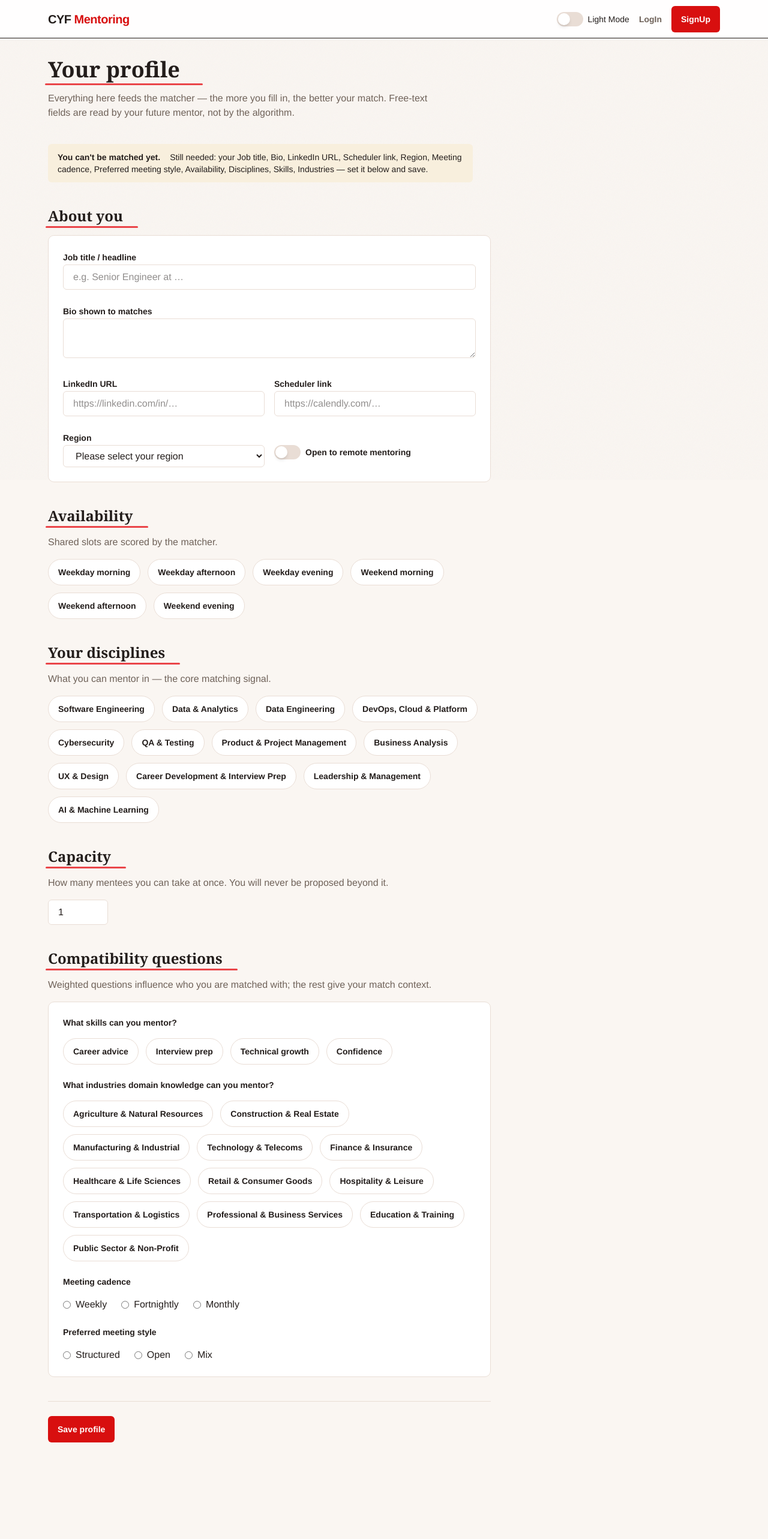
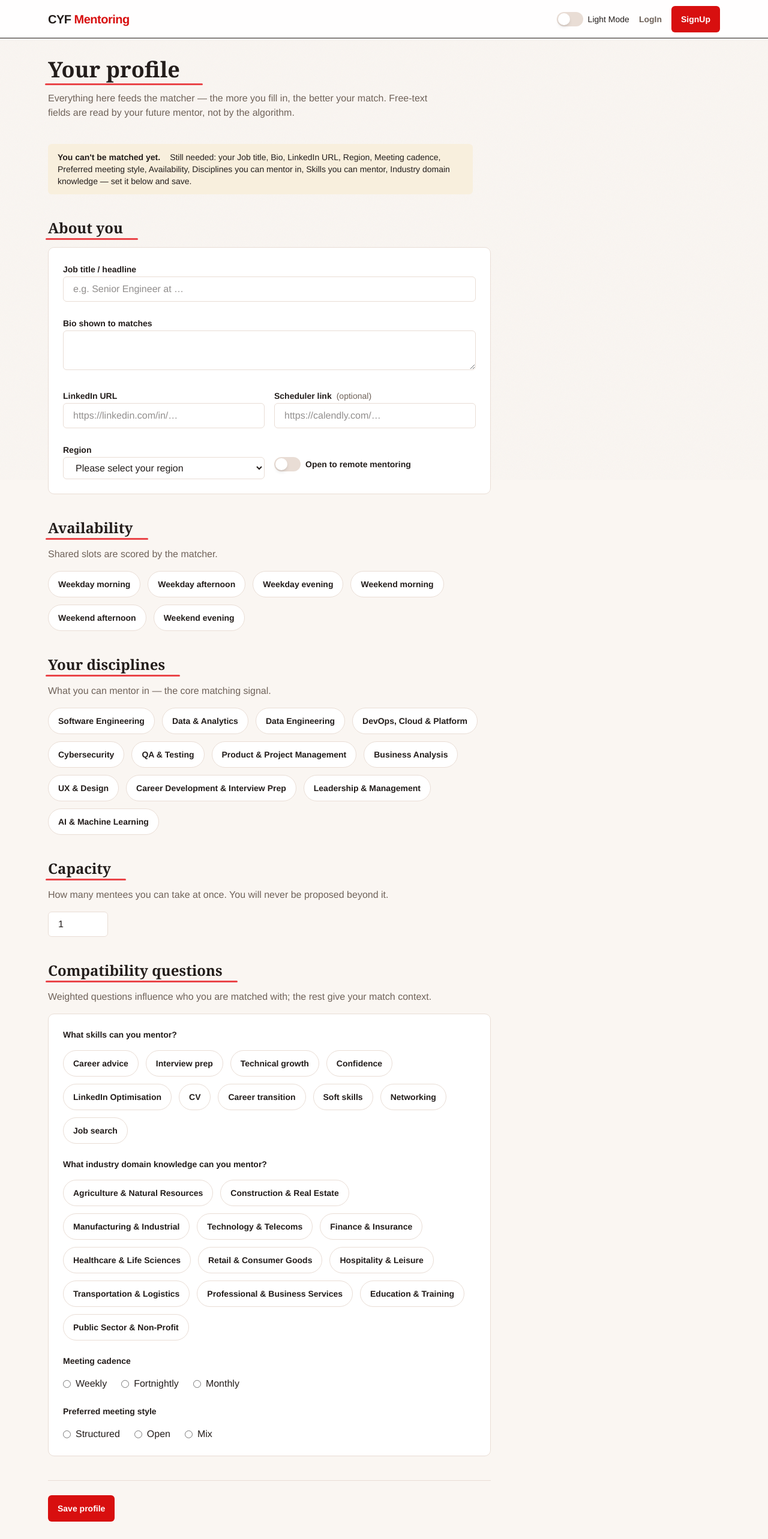
Before and after one commit to Zobeir-Rigi/Career-Mentors-Matching, a React (Vite) app in the folder client/: page /mentor/profile in a window 1280 px wide. Shown: the top 2566 px of the page at 60% size. Before the commit the page ends 2497 px from the top, so only its background shows below. Built offline with nearby package versions, Linux system fonts and the light colour scheme.

Commit message:
implemented logic for mentor profile

```diff
--- /dev/null
+++ b/client/src/components/ui/RadioGroup.tsx
@@ -0,0 +1,30 @@
+interface RadioGroupProps {
+  name: string;
+  options: string[];
+  value: string;
+  onChange: (value: string) => void;
+}
+
+export function RadioGroup({
+  name,
+  options,
+  value,
+  onChange,
+}: RadioGroupProps) {
+  return (
+    <div className="flex flex-wrap gap-6">
+      {options.map((option) => (
+        <label key={option} className="flex items-center gap-2">
+          <input
+            type="radio"
+            name={name}
+            value={option}
+            checked={value === option}
+            onChange={() => onChange(option)}
+          />
+          {option}
+        </label>
+      ))}
+    </div>
+  );
+}
--- a/client/src/ProfileOptions.tsx
+++ b/client/src/lib/ProfileOptions.tsx
@@ -42,6 +42,12 @@ export const mentorshipOptions = [
   "Interview prep",
   "Technical growth",
   "Confidence",
+  "LinkedIn Optimisation",
+  "CV",
+  "Career transition",
+  "Soft skills",
+  "Networking",
+  "Job search",
 ];
 
 export const cadenceOptions = ["Weekly", "Fortnightly", "Monthly"];
--- a/client/src/lib/context/MentorProfileContext.ts
+++ b/client/src/lib/context/ProfileContext.ts
@@ -1,6 +1,9 @@
 import { createContext, useContext } from "react";
 
-interface MentorProfileContextType {
+type UserRole = "mentor" | "mentee";
+interface ProfileContextType {
+  role: UserRole;
+
   // About you
   jobTitle: string;
   setJobTitle: (val: string) => void;
@@ -50,7 +53,7 @@ interface MentorProfileContextType {
 }
 
 export const MentorProfileContext = createContext<
-  MentorProfileContextType | undefined
+  ProfileContextType | undefined
 >(undefined);
 
 export function useProfile() {
--- a/client/src/lib/context/MentorProfileProvider.tsx
+++ b/client/src/lib/context/ProfileProvider.tsx
@@ -1,8 +1,13 @@
-import { useState, type ReactNode } from "react";
-import { MentorProfileContext } from "./MentorProfileContext";
+import { useState } from "react";
+import { MentorProfileContext } from "./ProfileContext";
 import { useToggleSet } from "../hooks/useToggleSet";
 
-export function ProfileProvider({ children }: { children: ReactNode }) {
+interface ProfileProviderProps {
+  role: "mentor" | "mentee";
+  children: React.ReactNode;
+}
+
+export function ProfileProvider({ role, children }: ProfileProviderProps) {
   const [jobTitle, setJobTitle] = useState("");
   const [bio, setBio] = useState("");
   const [linkedInUrl, setLinkedInUrl] = useState("");
@@ -19,6 +24,7 @@ export function ProfileProvider({ children }: { children: ReactNode }) {
   const [meetingStructure, setMeetingStructure] = useState("");
 
   const value = {
+    role,
     jobTitle,
     setJobTitle,
     bio,
--- /dev/null
+++ b/client/src/lib/profileValidation.ts
@@ -0,0 +1,48 @@
+type UserRole = "mentor" | "mentee";
+
+export function getFieldLabels(role: UserRole): Record<string, string> {
+  return {
+    jobTitle: "Job title",
+    bio: "Bio",
+    linkedInUrl: "LinkedIn URL",
+    scheduleUrl: "Schedule URL",
+    region: "Region",
+    capacity: "Capacity",
+    meetingCadence: "Meeting cadence",
+    meetingStructure: "Preferred meeting style",
+    availability: "Availability",
+    disciplines:
+      role === "mentor"
+        ? "Disciplines you can mentor in"
+        : "Disciplines you want to learn in",
+    skills:
+      role === "mentor" ? "Skills you can mentor" : "Skills you want to learn",
+    industries:
+      role === "mentor" ? "Industry domain knowledge" : "Target industries",
+  };
+}
+
+export function checkEmptyFields(
+  role: UserRole,
+  profileData: Record<string, unknown>,
+): string[] {
+  const FIELD_LABELS = getFieldLabels(role);
+  const OPTIONAL_FIELDS = new Set(["scheduleUrl"]);
+  return Object.entries(profileData).reduce((acc, [key, value]) => {
+    if (OPTIONAL_FIELDS.has(key)) return acc;
+    if (typeof value === "string") {
+      if (value.trim() === "") {
+        acc.push(FIELD_LABELS[key] || key);
+      }
+    } else if (typeof value === "number") {
+      if (value <= 0) {
+        acc.push(FIELD_LABELS[key] || key);
+      }
+    } else if (Array.isArray(value)) {
+      if (value.length === 0) {
+        acc.push(FIELD_LABELS[key] || key);
+      }
+    }
+    return acc;
+  }, [] as string[]);
+}
--- a/client/src/main.tsx
+++ b/client/src/main.tsx
@@ -9,7 +9,7 @@ import "./index.css";
 
 import { Landing } from "../src/pages/Landing";
 import { MenteeProfile } from "./pages/MenteeProfile";
-import { ProfileProvider } from "./lib/context/MentorProfileProvider";
+import { ProfileProvider } from "./lib/context/ProfileProvider";
 import { MentorProfile } from "./pages/MentorProfile";
 
 ReactDOM.createRoot(document.getElementById("root")!).render(
@@ -21,7 +21,7 @@ ReactDOM.createRoot(document.getElementById("root")!).render(
         <Route
           path="/mentor/profile"
           element={
-            <ProfileProvider>
+            <ProfileProvider role="mentor">
               <MentorProfile />
             </ProfileProvider>
           }
--- a/client/src/pages/MenteeProfile.tsx
+++ b/client/src/pages/MenteeProfile.tsx
@@ -10,7 +10,7 @@ import {
   mentorshipOptions,
   cadenceOptions,
   mentoringStyleOptions,
-} from "../ProfileOptions";
+} from "../lib/ProfileOptions";
 import { Input } from "../components/ui/Input";
 import { FormField } from "../components/ui/FormField";
 import { Textarea } from "../components/ui/Textarea";
@@ -235,7 +235,7 @@ export function MenteeProfile() {
               <label className="text-sm font-semibold">
                 Preferred mentoring style
               </label>
-              <div className="flex flex-wrap gap-6 pt-4" >
+              <div className="flex flex-wrap gap-6 pt-4">
                 {mentoringStyleOptions.map((option) => (
                   <label key={option} className="flex items-center gap-2">
                     <input
@@ -249,7 +249,6 @@ export function MenteeProfile() {
                   </label>
                 ))}
               </div>
-
             </div>
           </Card>
         </section>
--- a/client/src/pages/MentorProfile.tsx
+++ b/client/src/pages/MentorProfile.tsx
@@ -10,7 +10,7 @@ import {
   mentoringStyleOptions,
   industryOptions,
   regionOptions,
-} from "../ProfileOptions";
+} from "../lib/ProfileOptions";
 import { Input } from "../components/ui/Input";
 import { FormField } from "../components/ui/FormField";
 import { Textarea } from "../components/ui/Textarea";
@@ -18,12 +18,15 @@ import { PageTitle } from "../components/ui/PageTitle";
 import { SectionHead } from "../components/ui/SectionHead";
 import { OptionsDisplay } from "../components/ui/OptionsDisplay";
 
-import { useProfile } from "../lib/context/MentorProfileContext";
+import { useProfile } from "../lib/context/ProfileContext";
 import { QuestionLabel } from "../components/ui/QuestionLabel";
 import { Notice } from "../components/ui/Notice";
+import { checkEmptyFields } from "@/lib/profileValidation";
+import { RadioGroup } from "@/components/ui/RadioGroup";
 
 export function MentorProfile() {
   const {
+    role,
     jobTitle,
     setJobTitle,
     bio,
@@ -52,21 +55,6 @@ export function MentorProfile() {
     setMeetingStructure,
   } = useProfile();
 
-  const FIELD_LABELS: Record<string, string> = {
-    jobTitle: "Job title",
-    bio: "Bio",
-    linkedInUrl: "LinkedIn URL",
-    scheduleUrl: "Scheduler link",
-    region: "Region",
-    capacity: "Capacity",
-    meetingCadence: "Meeting cadence",
-    meetingStructure: "Preferred meeting style",
-    availability: "Availability",
-    disciplines: "Disciplines",
-    skills: "Skills",
-    industries: "Industries",
-  };
-
   const profileData = {
     jobTitle,
     bio,
@@ -83,23 +71,16 @@ export function MentorProfile() {
     industries: [...selectedIndustries],
   };
 
-  function checkEmptyFields(profileData: object) {
-    return Object.entries(profileData).reduce((acc, [key, value]) => {
-      if (typeof value === "string") {
-        if (value.trim() === "") {
-          acc.push(FIELD_LABELS[key] || key);
-        }
-      } else if (typeof value === "number") {
-        if (value <= 0) {
-          acc.push(FIELD_LABELS[key] || key);
-        }
-      } else if (Array.isArray(value)) {
-        if (value.length == 0) {
-          acc.push(FIELD_LABELS[key] || key);
-        }
-      }
-      return acc;
-    }, [] as string[]);
+  const missingFields = checkEmptyFields(role, profileData);
+
+  function submitHandler() {
+    if (missingFields.length > 0) {
+      window.scrollTo({ top: 0, behavior: "smooth" });
+      return;
+    }
+
+    // Next step: Navigate to dashboard
+    console.log("Saving profile:", profileData);
   }
 
   return (
@@ -112,8 +93,8 @@ export function MentorProfile() {
             your match. Free-text fields are read by your future mentor, not by
             the algorithm."
         />
-        {/* Warning banner */}
-        <Notice missingFields={checkEmptyFields(profileData)} />
+
+        <Notice missingFields={missingFields} />
 
         <section className="space-y-4">
           <SectionHead sectionHead="About you" sectionDescription="" />
@@ -139,7 +120,7 @@ export function MentorProfile() {
                 />
               </FormField>
 
-              <FormField label="Scheduler link">
+              <FormField label="Scheduler link" optional="(optional)">
                 <Input
                   placeholder="https://calendly.com/…"
                   value={scheduleUrl}
@@ -238,7 +219,7 @@ export function MentorProfile() {
             </div>
 
             <div className="space-y-2">
-              <QuestionLabel question="What industries domain knowledge can you mentor?" />
+              <QuestionLabel question="What industry domain knowledge can you mentor?" />
 
               <OptionsDisplay
                 options={industryOptions}
@@ -247,56 +228,31 @@ export function MentorProfile() {
               />
             </div>
 
-            {/* Meeting cadence */}
             <div className="space-y-2">
               <QuestionLabel question="Meeting cadence" />
-
-              <div className="flex flex-wrap gap-6">
-                {cadenceOptions.map((option) => (
-                  <label key={option} className="flex items-center gap-2">
-                    <input
-                      type="radio"
-                      name="meeting-cadence"
-                      value={option}
-                      checked={meetingCadence === option}
-                      onChange={() => setMeetingCadence(option)}
-                    />
-                    {option}
-                  </label>
-                ))}
-              </div>
+              <RadioGroup
+                name="meeting-cadence"
+                options={cadenceOptions}
+                value={meetingCadence}
+                onChange={setMeetingCadence}
+              />
             </div>
 
             <div className="space-y-2">
               <QuestionLabel question="Preferred meeting style" />
-              <div className="flex flex-wrap gap-6">
-                {mentoringStyleOptions.map((option) => (
-                  <label key={option} className="flex items-center gap-2">
-                    <input
-                      type="radio"
-                      name="mentoring-style"
-                      value={option}
-                      checked={meetingStructure === option}
-                      onChange={() => setMeetingStructure(option)}
-                    />
-                    {option}
-                  </label>
-                ))}
-              </div>
+              <RadioGroup
+                name="meeting-style"
+                options={mentoringStyleOptions}
+                value={meetingStructure}
+                onChange={setMeetingStructure}
+              />
             </div>
           </Card>
         </section>
         <section className="max-w-[738px] space-y-6 pb-15">
           <div className="h-px bg-line" />
 
-          <Button
-            onClick={() =>
-              checkEmptyFields(profileData).length == 0 &&
-              console.log(profileData)
-            }
-          >
-            Save profile
-          </Button>
+          <Button onClick={() => submitHandler()}>Save profile</Button>
         </section>
       </main>
     </div>
```
